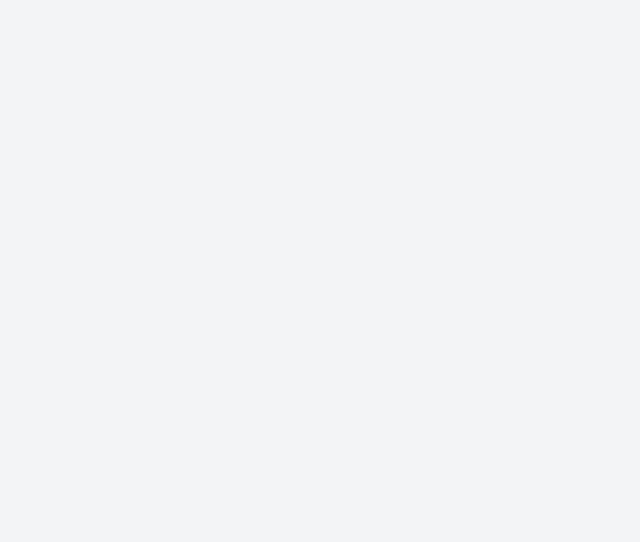
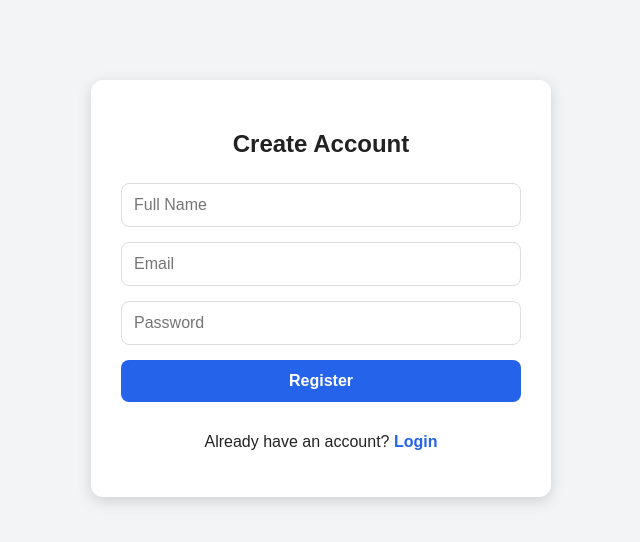
Before and after one commit to ShashwatGargs/E-Commerce-Backend-API-with-SpringBoot, a React (Vite) app in the folder ecommerce-frontend/: page /register in a window 1280 px wide. Before the commit this address had no page. Shown: the top 542 px of the page, without its empty margins (319-959 px from the left). Built offline with nearby package versions, Linux system fonts and the light colour scheme.

Commit message:
Implemented Register System In FrontEnd

```diff
--- a/ecommerce-frontend/src/App.jsx
+++ b/ecommerce-frontend/src/App.jsx
@@ -9,6 +9,7 @@ import 'react-toastify/dist/ReactToastify.css'
 import AdminPage from "./pages/AdminPage";
 import OrdersPage from "./pages/OrdersPage";
 import {useState, useEffect} from "react";
+import RegisterPage from "./pages/RegisterPage";
 
 function App() {
 	const [darkMode, setDarkMode] = useState(localStorage.getItem("theme") === "dark");
@@ -37,6 +38,12 @@ function App() {
   								setDarkMode={setDarkMode}
 						/></ProtectedRoute>
 					}/>
+
+
+					<Route
+    path="/register"
+    element={<RegisterPage />}
+/>
 				<Route
   path="/cart"
   element={
--- a/ecommerce-frontend/src/pages/LoginPage.jsx
+++ b/ecommerce-frontend/src/pages/LoginPage.jsx
@@ -99,7 +99,15 @@ function LoginPage() {
 					{
 					loading ? "Logging in..." : "Login"
 				} </button>
+				<p>
+    				Don't have an account?
+				</p>
 
+				<button
+    				onClick={() => navigate("/register")}
+				>
+    			Register
+				</button>
 			</form>
 
 		</div>
--- /dev/null
+++ b/ecommerce-frontend/src/pages/RegisterPage.jsx
@@ -0,0 +1,82 @@
+import {useState} from "react";
+import {useNavigate} from "react-router-dom";
+import {toast} from "react-toastify";
+import "../style/RegisterPage.css";
+function RegisterPage() {
+
+	const navigate = useNavigate();
+
+	const [name, setName] = useState("");
+	const [email, setEmail] = useState("");
+	const [password, setPassword] = useState("");
+
+	const register = async () => {
+
+		try {
+
+			const response = await fetch("http://localhost:8080/auth/register", {
+				method: "POST",
+				headers: {
+					"Content-Type": "application/json"
+				},
+				body: JSON.stringify(
+					{name, email, password}
+				)
+			});
+
+			if (! response.ok) {
+				toast.error("Registration failed");
+				return;
+			}
+
+			toast.success("Account created");
+
+			navigate("/");
+
+		} catch {
+
+			toast.error("Something went wrong");
+		}};
+
+	return (
+
+		<div className="register-container">
+
+			<h2>Create Account</h2>
+
+			<input type="text" placeholder="Full Name"
+				value={name}
+				onChange={
+					(e) => setName(e.target.value)
+				}/>
+
+			<input type="email" placeholder="Email"
+				value={email}
+				onChange={
+					(e) => setEmail(e.target.value)
+				}/>
+
+			<input type="password" placeholder="Password"
+				value={password}
+				onChange={
+					(e) => setPassword(e.target.value)
+				}/>
+
+			<button onClick={register}>
+				Register
+			</button>
+
+			<p className="register-link">
+				Already have an account?{" "}
+				<span onClick={
+					() => navigate("/")
+				}>
+					Login
+				</span>
+			</p>
+
+		</div>
+	);
+}
+
+export default RegisterPage;
--- /dev/null
+++ b/ecommerce-frontend/src/style/RegisterPage.css
@@ -0,0 +1,67 @@
+.register-container {
+    width: 400px;
+    margin: 80px auto;
+    padding: 30px;
+    border-radius: 12px;
+    background: white;
+    box-shadow: 0 4px 15px rgba(0,0,0,0.15);
+
+    display: flex;
+    flex-direction: column;
+    gap: 15px;
+}
+
+.register-container h2 {
+    text-align: center;
+    margin-bottom: 10px;
+}
+
+.register-container input {
+    padding: 12px;
+    border: 1px solid #ddd;
+    border-radius: 8px;
+    font-size: 16px;
+}
+
+.register-container button {
+    padding: 12px;
+    border: none;
+    border-radius: 8px;
+    cursor: pointer;
+
+    background: #2563eb;
+    color: white;
+    font-size: 16px;
+    font-weight: 600;
+
+    transition: 0.3s;
+}
+
+.register-container button:hover {
+    opacity: 0.9;
+    transform: translateY(-2px);
+}
+
+.register-link {
+    text-align: center;
+}
+
+.register-link span {
+    color: #2563eb;
+    cursor: pointer;
+    font-weight: bold;
+}
+
+.register-link span:hover {
+    text-decoration: underline;
+}
+body.dark .register-container {
+    background: #1e1e1e;
+    color: white;
+}
+
+body.dark .register-container input {
+    background: #2d2d2d;
+    color: white;
+    border: 1px solid #444;
+}
```
Also changed, not shown: 1 other file (tests, documents, lock files or other folders).
